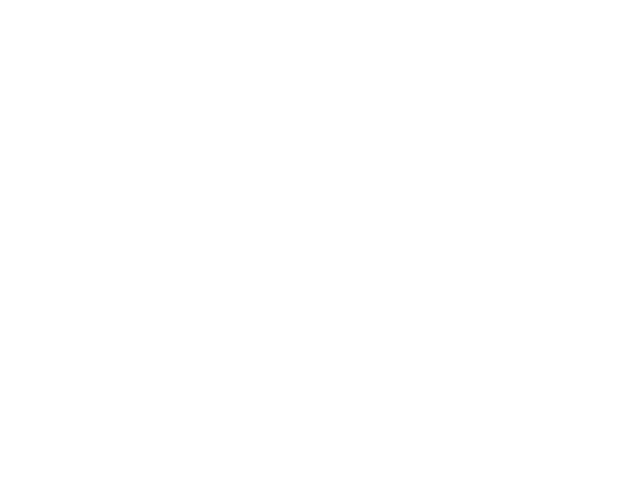
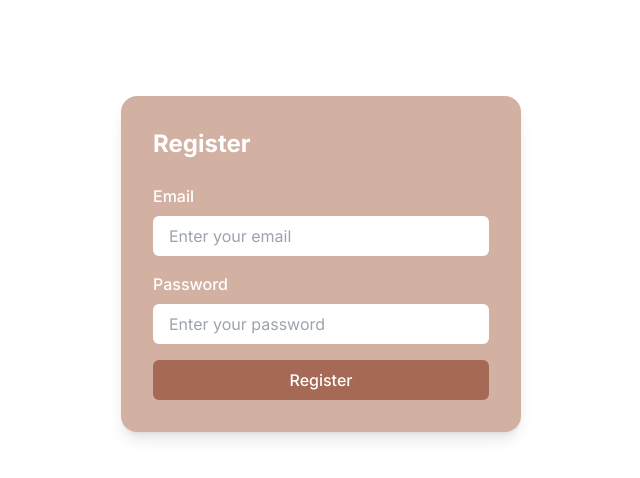
Before and after one commit to cestlvvie/nf-chat-front, a Next.js app: page / in a window 1280 px wide. Shown: the top 478 px of the page, without its empty margins (319-959 px from the left). Built offline with nearby package versions, Linux system fonts and the light colour scheme.

Commit message:
Update page.tsx

```diff
--- a/src/app/page.tsx
+++ b/src/app/page.tsx
@@ -1,10 +1,11 @@
 import Image from "next/image";
 import { Chat } from "@/components/chat";
+import Register from "@/components/register";
 
 export default function Home() {
   return (
     <main className="flex min-h-screen flex-col items-center justify-between p-24">
-
+         <Register />
     </main>
   );
 }
```
